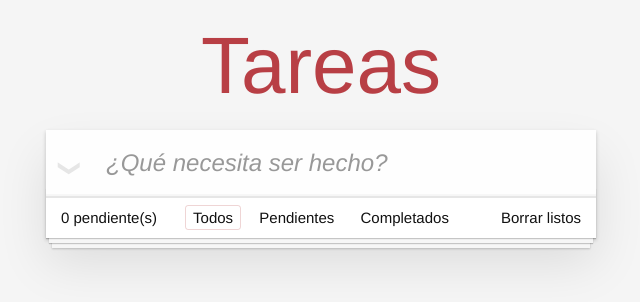
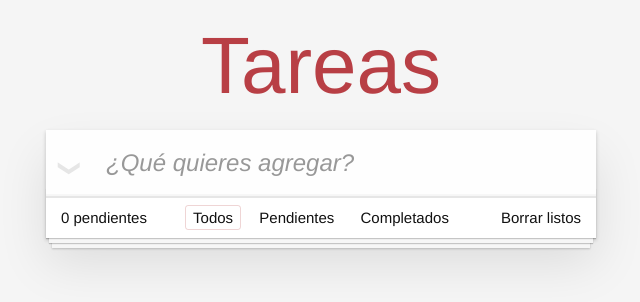
Before and after one commit to Sesquivel6/menu-tareas-js, a website built with webpack: page src/index.html in a window 1280 px wide. Shown: the full height of the page, 319-959 px from the left. Built offline with nearby package versions, Linux system fonts and the light colour scheme.

Commit message:
dosc creado

```diff
--- a/src/index.html
+++ b/src/index.html
@@ -9,7 +9,7 @@
 		<section class="todoapp">
 			<header class="header">
 				<h1>Tareas</h1>
-				<input class="new-todo" placeholder="¿Qué necesita ser hecho?" autofocus>
+				<input class="new-todo" placeholder="¿Qué quieres agregar?" autofocus>
 			</header>
 			<!-- This section should be hidden by default and shown when there are todos -->
 			<section class="main">
@@ -22,7 +22,8 @@
 			<!-- This footer should hidden by default and shown when there are todos -->
 			<footer class="footer">
 				<!-- This should be `0 items left` by default -->
-				<span class="todo-count"><strong>0</strong> pendiente(s)</span>
+				<span class="todo-count">
+					<strong>0</strong> pendientes</span>
 				<!-- Remove this if you don't implement routing -->
 				<ul class="filters">
 					<li>
```
